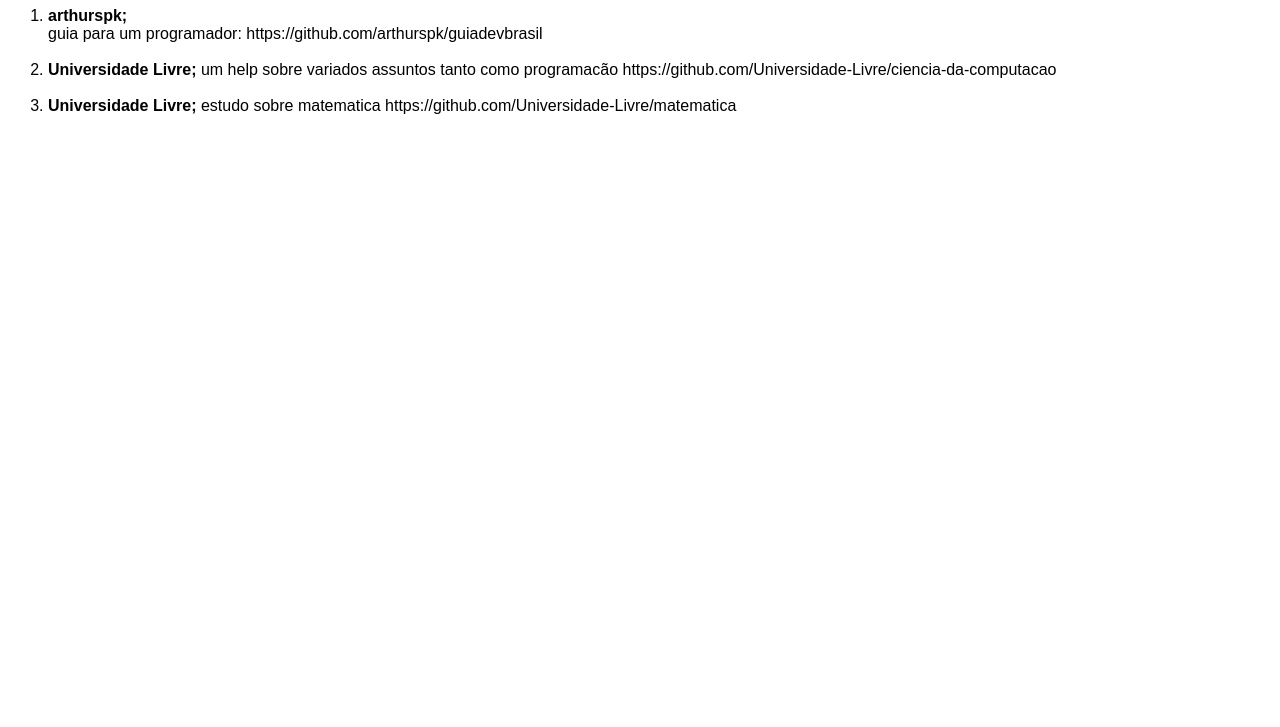
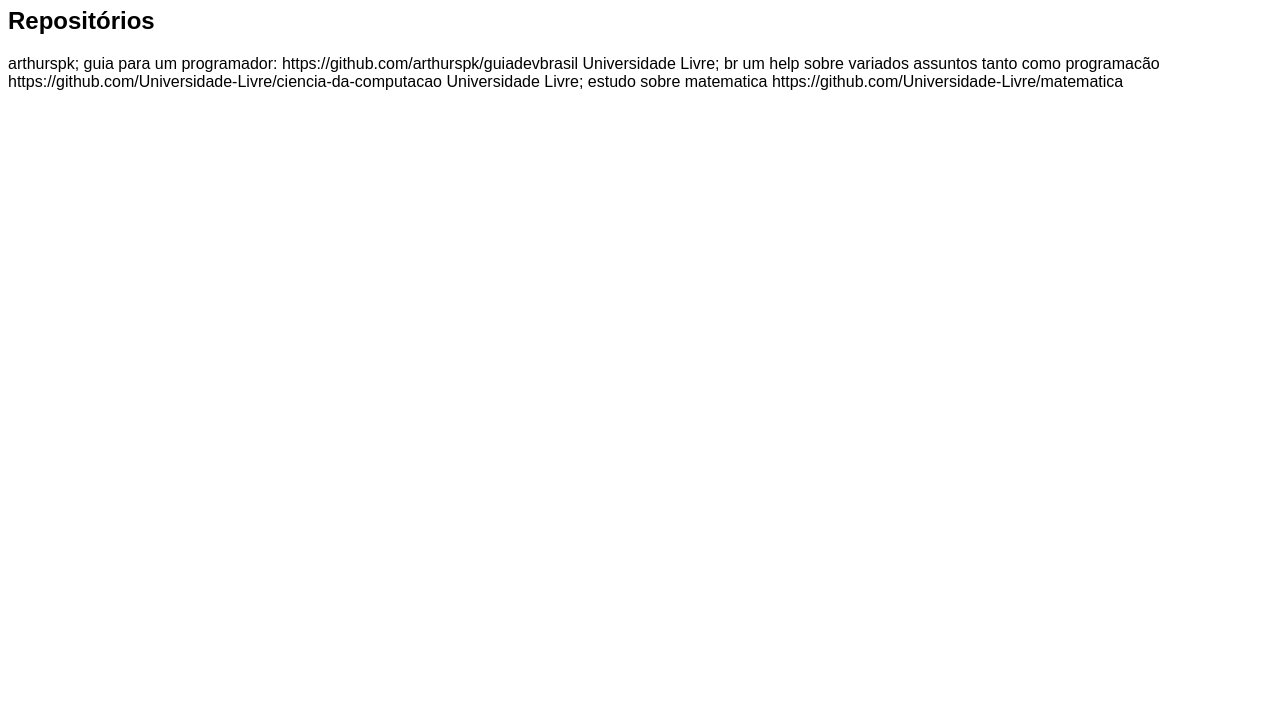
Before and after one commit to camiligomes/Repostorio-Links-Favoritos, a plain HTML site: page index.html in a window 1280 px wide. Shown: the part 73-800 px from the top of the page. Drawn offline with Linux system fonts and the light colour scheme; files that its build step writes are made by us from their sources.

Commit message:
Update index.html

```diff
--- a/index.html
+++ b/index.html
@@ -15,24 +15,22 @@
 
 <body>
   <div class="repositorios">
+    <div class="titulo">
+      <h2>Repositórios</h2>
 
-    <ol>
-      <li><strong>arthurspk;</strong>
-        <br>
-        guia para um programador:
-        https://github.com/arthurspk/guiadevbrasil
-      </li>
-      <br>
 
-      <li><strong>Universidade Livre;</strong>
-      um help sobre variados assuntos tanto como programacão
-      https://github.com/Universidade-Livre/ciencia-da-computacao
-      </li>
-      <br>
+    arthurspk;
+   guia para um programador:
+   https://github.com/arthurspk/guiadevbrasil
 
-      <li><strong>Universidade Livre;</strong> estudo sobre matematica
-      https://github.com/Universidade-Livre/matematica</li>
-    </ol>
- <br>
+
+     Universidade Livre;
+     br um help sobre variados assuntos tanto como programacão
+    https://github.com/Universidade-Livre/ciencia-da-computacao
+
+
+    Universidade Livre;
+    estudo sobre matematica
+    https://github.com/Universidade-Livre/matematica
+
   </div>
-</body>
```
